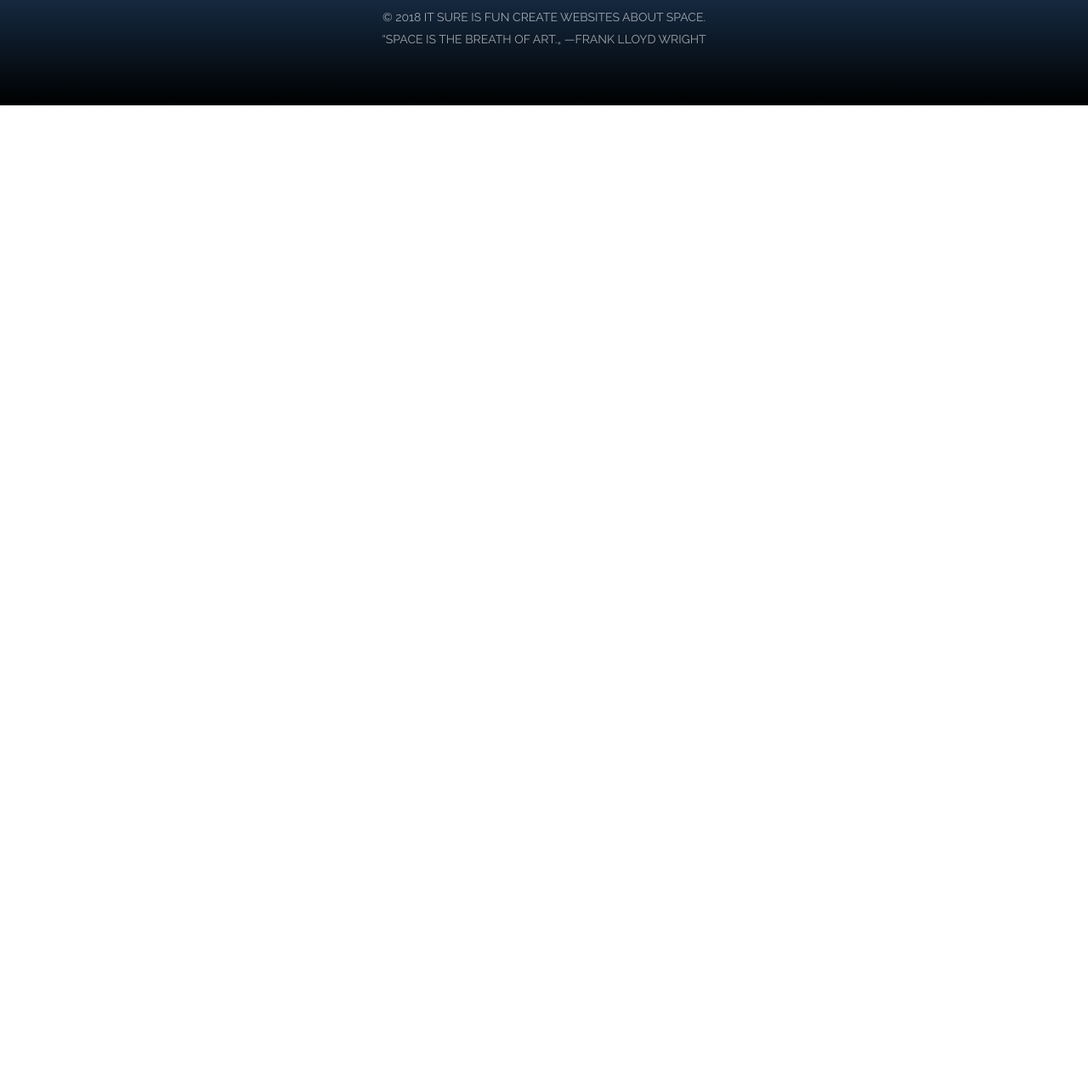
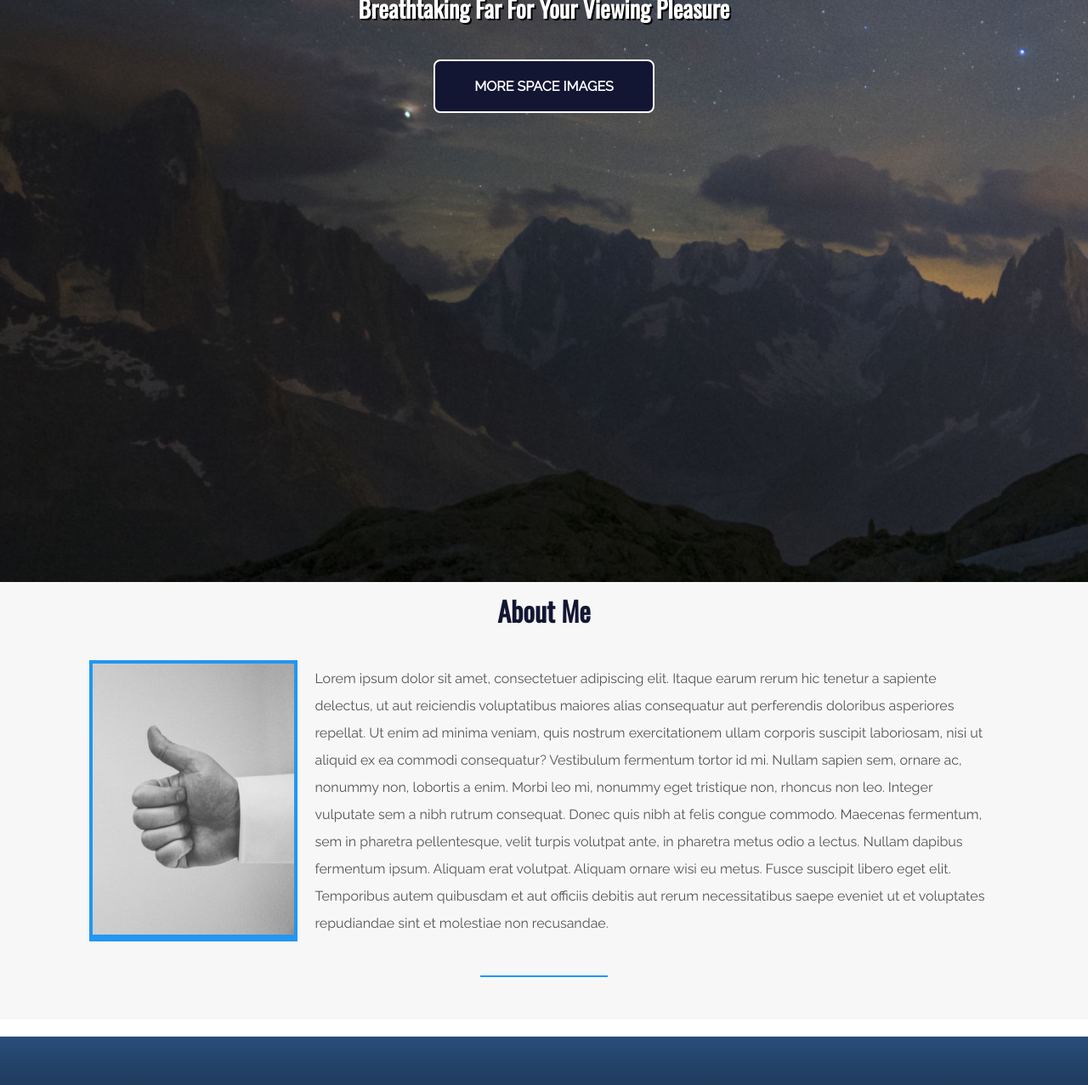
Before and after one commit to OrdinaryNick/OnePagePortfolio, a plain HTML site: page index.html in a window 1280 px wide. Shown: the part 115-1392 px from the top of the page at 85% size. Before the commit the page ends 800 px from the top, so only its background shows below. Drawn offline with nearby package versions, Linux system fonts and the light colour scheme.

Commit message:
Added hero and about section to page.

```diff
--- a/index.html
+++ b/index.html
@@ -14,6 +14,34 @@
     </style>
 </head>
 <body id="top">
+<div id="hero">
+    <div class="background-image"></div>
+    <h1>Beautiful Space Photo portfolio</h1>
+    <h3>Breathtaking Far For Your Viewing Pleasure</h3>
+    <a href="https://www.nasa.gov/multimedia/imagegallery/index.html" class="btn" target="_blank">More Space images</a>
+</div>
+<!-- ******************************************************** -->
+<div id="about">
+    <h3 class="title">About Me</h3>
+    <div id="two-cols">
+        <div class="about-img"><img src="img/about.jpg" alt="thumbs up"></div>
+        <div class="about-bio">
+            <p>Lorem ipsum dolor sit amet, consectetuer adipiscing elit. Itaque earum rerum hic tenetur a sapiente
+                delectus, ut aut reiciendis voluptatibus maiores alias consequatur aut perferendis doloribus asperiores
+                repellat. Ut enim ad minima veniam, quis nostrum exercitationem ullam corporis suscipit laboriosam, nisi
+                ut aliquid ex ea commodi consequatur? Vestibulum fermentum tortor id mi. Nullam sapien sem, ornare ac,
+                nonummy non, lobortis a enim. Morbi leo mi, nonummy eget tristique non, rhoncus non leo. Integer
+                vulputate sem a nibh rutrum consequat. Donec quis nibh at felis congue commodo. Maecenas fermentum, sem
+                in pharetra pellentesque, velit turpis volutpat ante, in pharetra metus odio a lectus. Nullam dapibus
+                fermentum ipsum. Aliquam erat volutpat. Aliquam ornare wisi eu metus. Fusce suscipit libero eget elit.
+                Temporibus autem quibusdam et aut officiis debitis aut rerum necessitatibus saepe eveniet ut et
+                voluptates repudiandae sint et molestiae non recusandae.</p>
+        </div>
+        <p>&nbsp;</p>
+    </div>
+    <hr>
+</div>
+
 <!-- ******************************************************** -->
 <footer>
     <ul>
--- a/styles.css
+++ b/styles.css
@@ -37,6 +37,110 @@ hr {
     background-color: #2196f3;
     border: 0;
     margin: 40px auto;
+}
+
+/* --------------------------------
+HERO
+-------------------------------- */
+#hero {
+    color: white;
+    text-align: center;
+
+    display: flex;
+    flex-direction: column;
+    align-items: center;
+    justify-items: center;
+
+    background: gray url('img/hero.jpg') no-repeat;
+    background-size: cover;
+
+    min-height: 100vh;
+}
+
+#hero h1, #hero h3 {
+    font-size: 28px;
+    text-shadow: 2px 2px #000;
+    margin-bottom: 40px;
+}
+
+#hero h1 {
+    font-size: 60px;
+    margin-bottom: 15px;
+}
+
+#hero a.btn {
+    color: white;
+    background-color: #131633;
+    text-decoration: none;
+    padding: 20px 46px;
+    border-radius: 8px;
+    text-transform: uppercase;
+    font-weight: bold;
+    text-align: center;
+    border: 2px solid white;
+}
+
+#hero a.btn:hover {
+    background-color: #2196f3;
+}
+
+@media (max-width: 800px) {
+    #hero {
+        min-height: 600px;
+    }
+
+    #hero h1 {
+        font-size: 36px;
+    }
+
+    #hero h3 {
+        font-size: 18px;
+    }
+
+    #hero a.btn {
+        padding: 15px 40px;
+    }
+}
+
+/* --------------------------------
+ABOUT
+-------------------------------- */
+#about {
+    padding: 10px;
+    background-color: #F7F7F7;
+    margin-bottom: 20px;
+}
+
+#about #two-cols {
+    display: flex;
+    flex-direction: row;
+    justify-content: center;
+    align-items: center;
+}
+
+.about-img {
+    border: 4px solid #2196f3;
+    background-color: #2196f3;
+}
+
+.about-bio {
+    width: 65%;
+    max-width: 800px;
+    line-height: 2;
+    margin-left: 20px;
+}
+
+@media (max-width: 600px) {
+    #about, #two-cols {
+        flex-direction: column;
+
+    }
+
+    .about-bio {
+        margin-top: 20px;
+        line-height: 1.5;
+        text-align: left;
+    }
 }
 
 /* --------------------------------
```
Also changed, not shown: img/about.jpg (added), img/hero.jpg (added).
